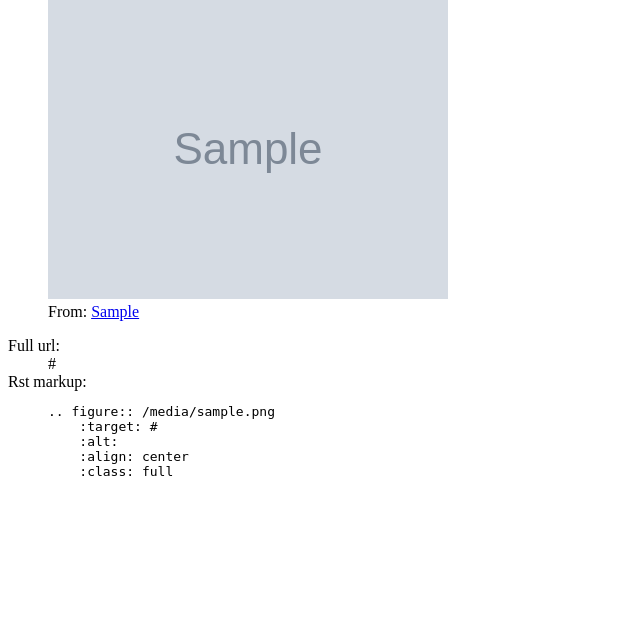
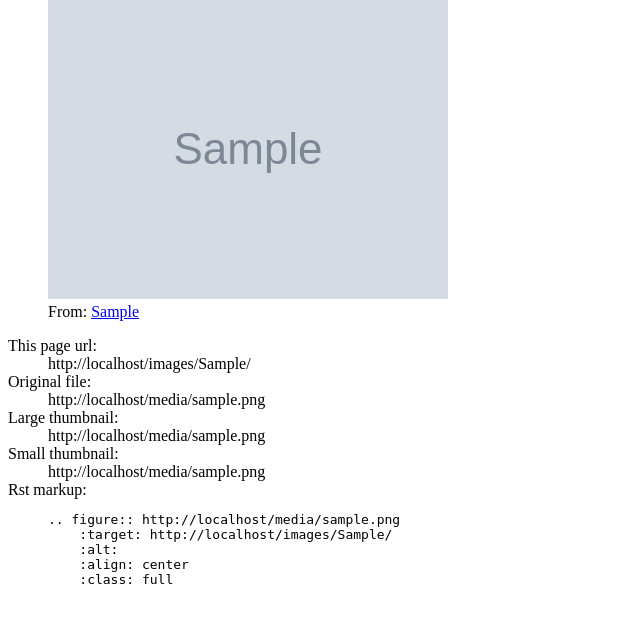
Before and after one commit to thibault/imghost, a Django app: template src/images/templates/detail.html in a window 1280 px wide. Shown: the part 43-666 px from the top of the page, without its empty margins (0-640 px from the left). Run offline with Django 3.2, Linux system fonts and the light colour scheme; tables that the repository leaves empty hold one stand-in row (values such as "Sample post"); the template is opened without the code that fills it: values that come from a table or form of the project are taken from there, most other values are stand-ins (such as "Sample title", 1, 10 or a date in 2020); grey boxes marked "Sample" are stand-in pictures; parts of the project's set-up code (start-up, migrations or seed data) failed here and were passed over; some libraries are stand-ins or nearby versions.

Commit message:
Display full url to thumbnails files

```diff
--- a/src/images/templates/detail.html
+++ b/src/images/templates/detail.html
@@ -1,4 +1,5 @@
 {% extends 'base.html' %}
+{% load images %}
 
 {% block content %}
 <div class="row">
@@ -13,13 +14,19 @@
 
     <div class="col-md-5">
         <dl id="img-urls">
-            <dt>Full url:</dt>
-            <dd>{{ page_url }}</dd>
+            <dt>This page url:</dt>
+            <dd>{% full_url image.get_absolute_url %}</dd>
+            <dt>Original file:</dt>
+            <dd>{% full_url image.image.url %}</dd>
+            <dt>Large thumbnail:</dt>
+            <dd>{% full_url image.thumb_large.url %}</dd>
+            <dt>Small thumbnail:</dt>
+            <dd>{% full_url image.thumb_small.url %}</dd>
             <dt>Rst markup:</dt>
             <dd>
             <pre>
-.. figure:: {{ file_url }}
-    :target: {{ page_url }}
+.. figure:: {% full_url image.thumb_large.url %}
+    :target: {% full_url image.get_absolute_url %}
     :alt:
     :align: center
     :class: full</pre>
--- /dev/null
+++ b/src/images/templatetags/images.py
@@ -0,0 +1,10 @@
+from django import template
+
+
+register = template.Library()
+
+
+@register.simple_tag(takes_context=True)
+def full_url(context, url):
+    request = context['request']
+    return request.build_absolute_uri(url)
--- a/src/images/views.py
+++ b/src/images/views.py
@@ -47,12 +47,6 @@ def list(request):
 def detail(request, unique_key):
     image = get_object_or_404(Image, unique_key=unique_key)
 
-    file_url = request.build_absolute_uri(image.thumb_large.url)
-    file_url = file_url.replace('/media/i/', '/i/')
-    page_url = request.build_absolute_uri(image.get_absolute_url())
-
     return {
         'image': image,
-        'file_url': file_url,
-        'page_url': page_url,
     }
```
Also changed, not shown: src/images/templatetags/__init__.py (added).
